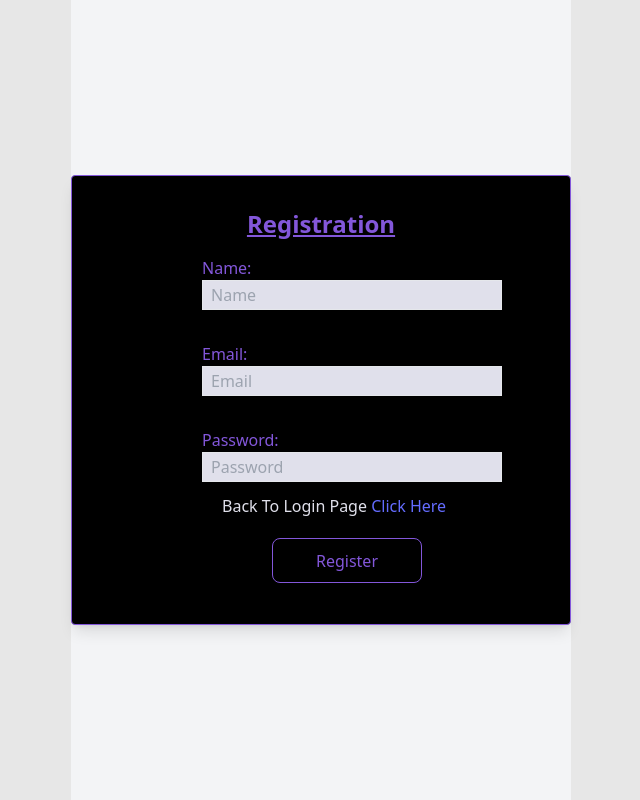
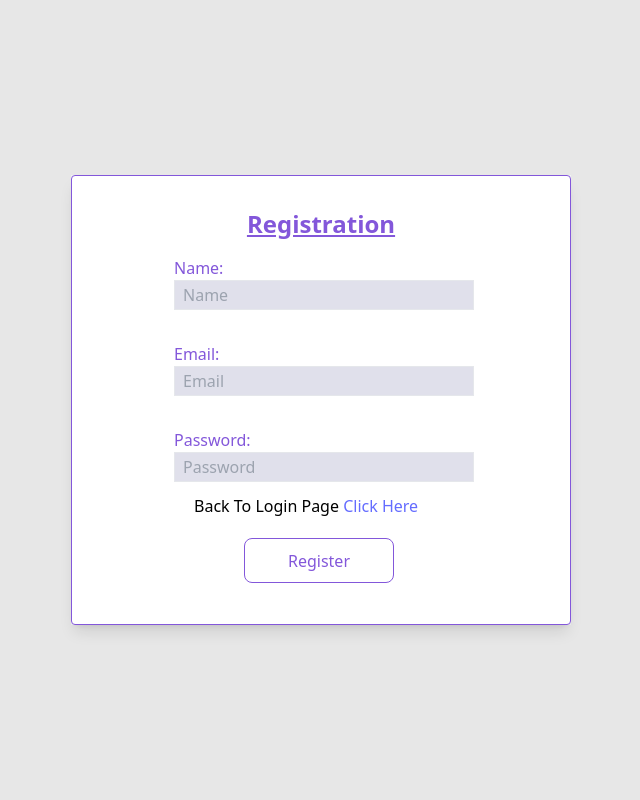
Before and after one commit to ayushkahar02/Zidio-Project, a React (Vite) app in the folder frontend/: page /register in a window 1280 px wide. Shown: the whole page, without its empty margins (579-1219 px from the left). Built offline with nearby package versions, Linux system fonts and the light colour scheme.

Commit message:
change colors of registration page

```diff
--- a/frontend/src/pages/Login.jsx
+++ b/frontend/src/pages/Login.jsx
@@ -49,10 +49,10 @@ const Login = () => {
   };
 
   return (
-    <div className="flex flex-col items-center justify-center bg-gray-100 ml-[500px]">
+    <div className="flex flex-col items-center justify-center bg-gray-100 ml-[600px]">
       <div className="bg-[white] w-[500px] h-[350px] p-8 rounded shadow-lg w-96 border border-[#8357DA]">
         <h2 className="text-2xl font-bold mb-4 underline text-center text-[#8357DA]">Login</h2>
-        <form className="flex flex-col ml-[98px]" onSubmit={handleLogin}>
+        <form className="flex flex-col ml-[70px]" onSubmit={handleLogin}>
           <label className="text-[#8357DA]">Email:</label>
           <input
             className="border p-2 mb-3 w-[300px] h-[30px] bg-[#e0e0eb] text-[#000000]"
@@ -76,7 +76,7 @@ const Login = () => {
           </p>
           <button
             type="submit"
-            className="bg-[black] text-[#8357DA] hover:text-[#ffffff] border border-[#8357DA] pointer bold py-2 w-[150px] h-[45px] ml-[70px] hover:bg-[#8357DA] mt-[20px]"
+            className="bg-[white] text-[#8357DA] hover:text-[#ffffff] border border-[#8357DA] pointer bold py-2 w-[150px] h-[45px] ml-[70px] hover:bg-[#8357DA] mt-[20px]"
           >
             Login
           </button>
--- a/frontend/src/pages/Register.jsx
+++ b/frontend/src/pages/Register.jsx
@@ -32,10 +32,10 @@ const Register = () => {
   };
 
   return (
-    <div className="flex flex-col items-center justify-center h-screen bg-gray-100 ml-[650px]">
-      <div className="bg-[black] w-[500px] h-[450px] p-8 rounded shadow-lg w-96 border border-[#8357DA]">
+    <div className="flex flex-col items-center justify-center  bg-gray-100 ml-[650px]">
+      <div className="bg-[white] w-[500px] h-[450px] p-8 rounded shadow-lg w-96 border border-[#8357DA]">
         <h2 className="text-2xl font-bold mb-4 underline text-center text-[#8357DA]">Registration</h2>
-        <form className="flex flex-col ml-[98px]" onSubmit={handleRegister}>
+        <form className="flex flex-col ml-[70px]" onSubmit={handleRegister}>
           <label className="text-[#8357DA]">Name:</label>
           <input
             className="border p-2 mb-3 w-[300px] h-[30px] bg-[#e0e0eb] text-[#000000]"
@@ -66,11 +66,11 @@ const Register = () => {
             required
           />
 
-          <p className="text-[#e0e0eb] ml-[20px]">
+          <p className="text-[black] ml-[20px]">
             Back To Login Page <a href="/login">Click Here</a>
           </p>
 
-          <button type="submit" className="bg-[black] text-[#8357DA] hover:text-[#ffffff] border border-[#8357DA] pointer bold py-2 w-[150px] h-[45px] ml-[70px] hover:bg-[#8357DA] mt-[20px]">
+          <button type="submit" className="bg-[white] text-[#8357DA] hover:text-[#ffffff] border border-[#8357DA] pointer bold py-2 w-[150px] h-[45px] ml-[70px] hover:bg-[#8357DA] mt-[20px]">
             Register
           </button>
         </form>
```
